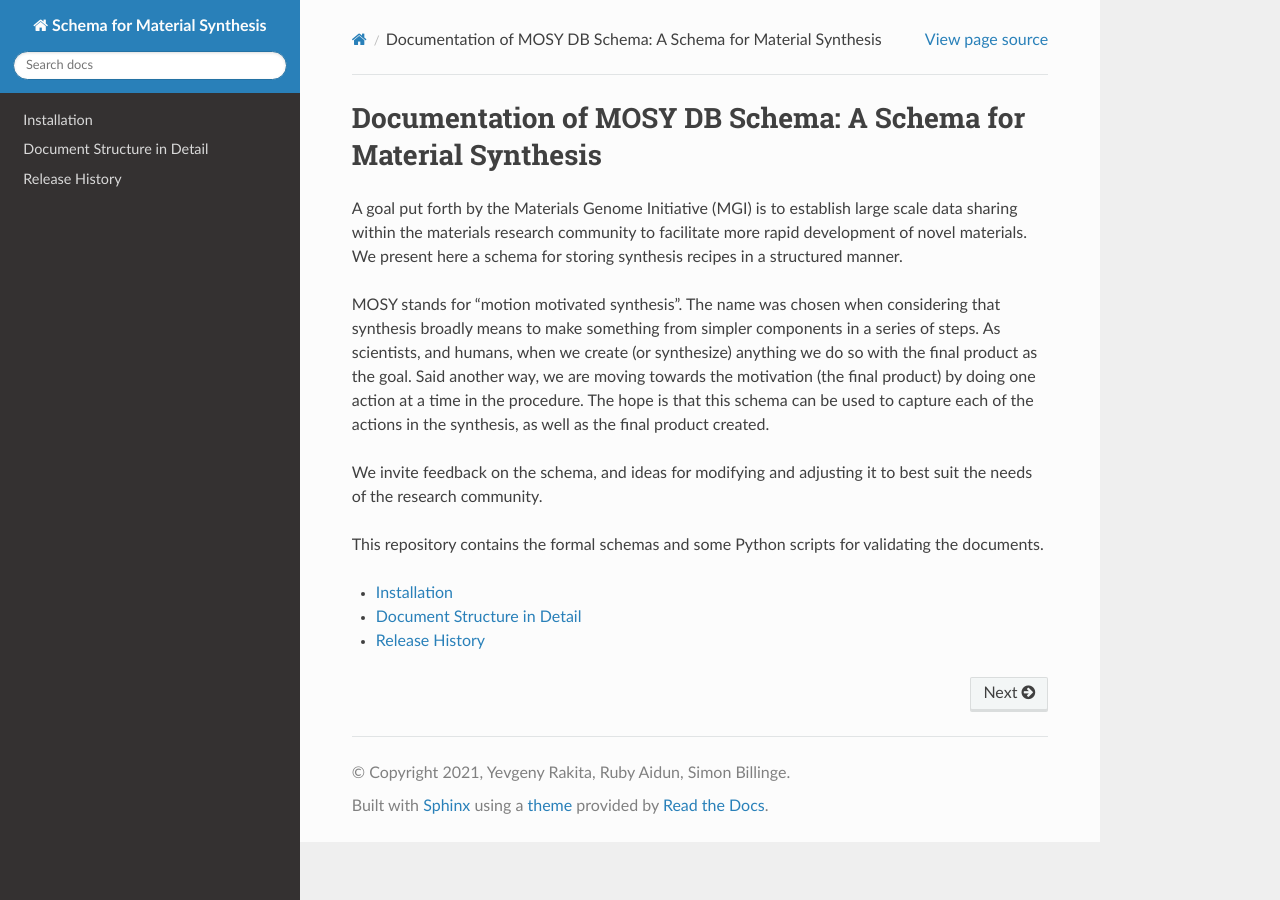
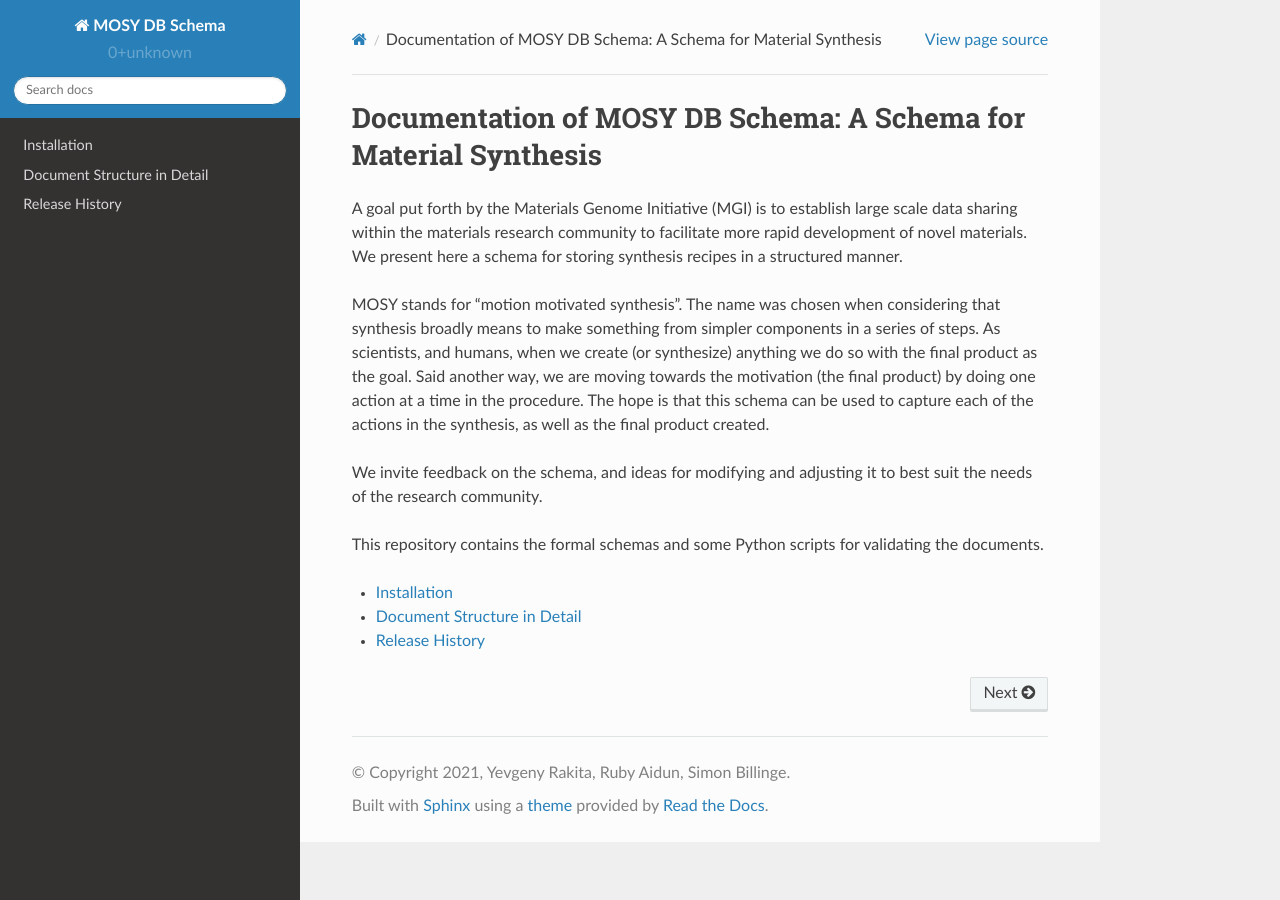
Before and after one commit to GENESIS-EFRC/mosydb-schema, a Sphinx documentation site: the page built from docs/source/index.rst, in a window 1280 px wide. Built offline with Sphinx 7.4.7 and the Read the Docs theme 2.0.0, drawn with Linux system fonts in a browser that asks for light colours.

Commit message:
changing name to MOSY DB

```diff
--- a/docs/source/conf.py
+++ b/docs/source/conf.py
@@ -68,7 +68,7 @@ source_suffix = '.rst'
 master_doc = 'index'
 
 # General information about the project.
-project = 'Schema for Material Synthesis'
+project = 'MOSY DB Schema'
 copyright = '2021, Yevgeny Rakita, Ruby Aidun, Simon Billinge'
 author = 'Yevgeny Rakita, Ruby Aidun, Simon Billinge'
 
@@ -76,11 +76,11 @@ author = 'Yevgeny Rakita, Ruby Aidun, Simon Billinge'
 # |version| and |release|, also used in various other places throughout the
 # built documents.
 #
-#import mosydbschema
+import mosydbschema
 # The short X.Y version.
-#version = mosydbschema.__version__
+version = mosydbschema.__version__
 # The full version, including alpha/beta/rc tags.
-#release = mosydbschema.__version__
+release = mosydbschema.__version__
 
 # The language for content autogenerated by Sphinx. Refer to documentation
 # for a list of supported languages.
@@ -137,7 +137,7 @@ html_sidebars = {
 # -- Options for HTMLHelp output ------------------------------------------
 
 # Output file base name for HTML help builder.
-htmlhelp_basename = 'material-synthesis-schema'
+htmlhelp_basename = 'mosydb-schema'
 
 
 # -- Options for LaTeX output ---------------------------------------------
@@ -164,7 +164,7 @@ latex_elements = {
 # (source start file, target name, title,
 #  author, documentclass [howto, manual, or own class]).
 latex_documents = [
-    (master_doc, 'materials-synthesis-schema.tex', 'Materials Synthesis Schema Documentation',
+    (master_doc, 'mosydb-schema.tex', 'MOSY DB Schema Documentation',
      'Contributors', 'manual'),
 ]
 
@@ -174,7 +174,7 @@ latex_documents = [
 # One entry per manual page. List of tuples
 # (source start file, name, description, authors, manual section).
 man_pages = [
-    (master_doc, 'materials-synthesis-schema', 'Materials Synthesis Schema Documentation',
+    (master_doc, 'mosydb-schema', 'MOSY DB Schema Documentation',
      [author], 1)
 ]
 
@@ -185,8 +185,8 @@ man_pages = [
 # (source start file, target name, title, author,
 #  dir menu entry, description, category)
 texinfo_documents = [
-    (master_doc, 'materials-synthesis-schema', 'Materials Synthesis Schema Documentation',
-     author, 'mosydb-schema1', 'Schema package for material synthesis proceedures',
+    (master_doc, 'mosydb-schema', 'MOSY DB Schema Documentation',
+     author, 'mosydbschema', 'Schema package for material synthesis procedures',
      'Miscellaneous'),
 ]
 
```
